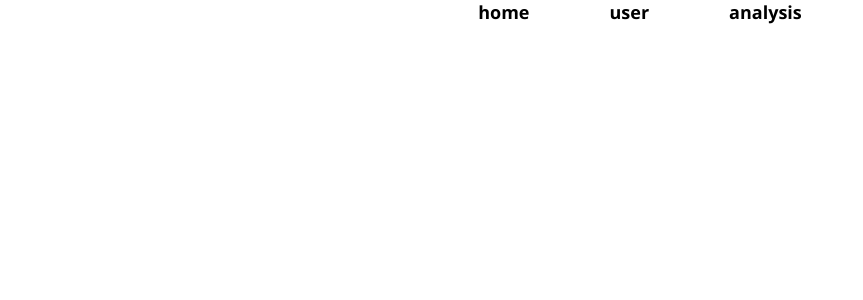
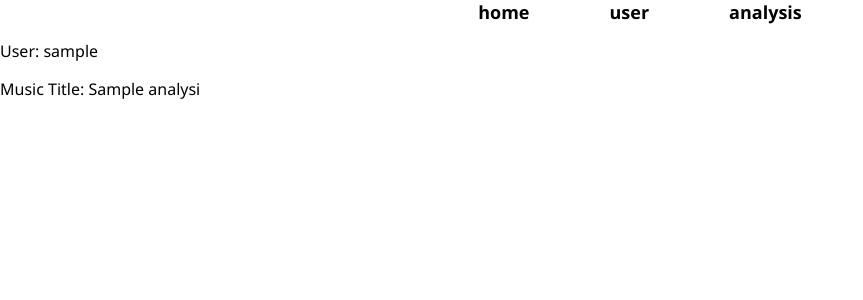
Before and after one commit to 1f10220158/project_cs-ex4, a Django app: page / in a window 1280 px wide. Shown: the top 300 px of the page, without its empty margins (0-863 px from the left). Run offline with Django 4.2, Linux system fonts and the light colour scheme; tables that the repository leaves empty hold one stand-in row (values such as "Sample post").

Commit message:
2023/12/20/15:39

```diff
--- a/app/templates/home.html
+++ b/app/templates/home.html
@@ -2,4 +2,10 @@
 {% load static %}
 {% block content %}
 <link rel="stylesheet" type="text/css" href="{% static 'css/home.css' %}">
+
+{% for analysis in analysis_data %}
+    <p>User: {{ analysis.user_name }}</p>
+    <p>Music Title: {{ analysis.music_title }}</p>
+{% endfor %}
+
 {% endblock %}
--- a/app/templates/registration/login.html
+++ b/app/templates/registration/login.html
@@ -1,4 +1,4 @@
-{% extend 'base.html' %}
+{% extends 'base.html' %}
 {% load static %}
 {% block content %}
 <link rel="stylesheet" type="text/css" href="{% static 'css/login.css' %}">
--- a/app/views.py
+++ b/app/views.py
@@ -1,6 +1,6 @@
 from django.shortcuts import render
 from django.contrib.auth.decorators import login_required
-import soundfile
+from .models import Analysis
 
 #@login_required
 def private(request):
@@ -24,4 +24,7 @@ def signUp(request):
     return render(request, "signUp.html")
 
 def home(request):
-    return render(request, "home.html")
+    analysis_data = Analysis.objects.all()
+
+    context = {'analysis_data': analysis_data}
+    return render(request, "home.html", context)
```
